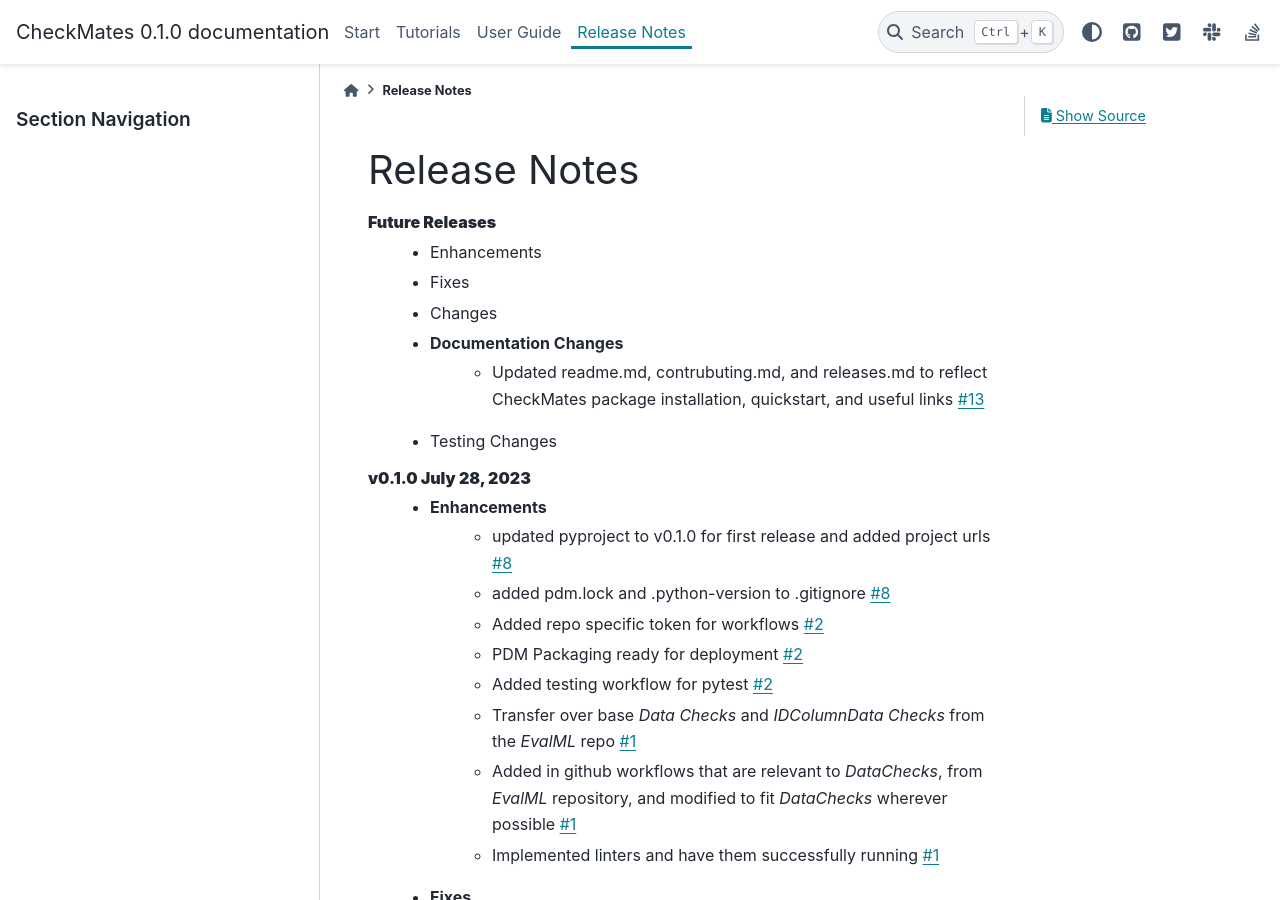
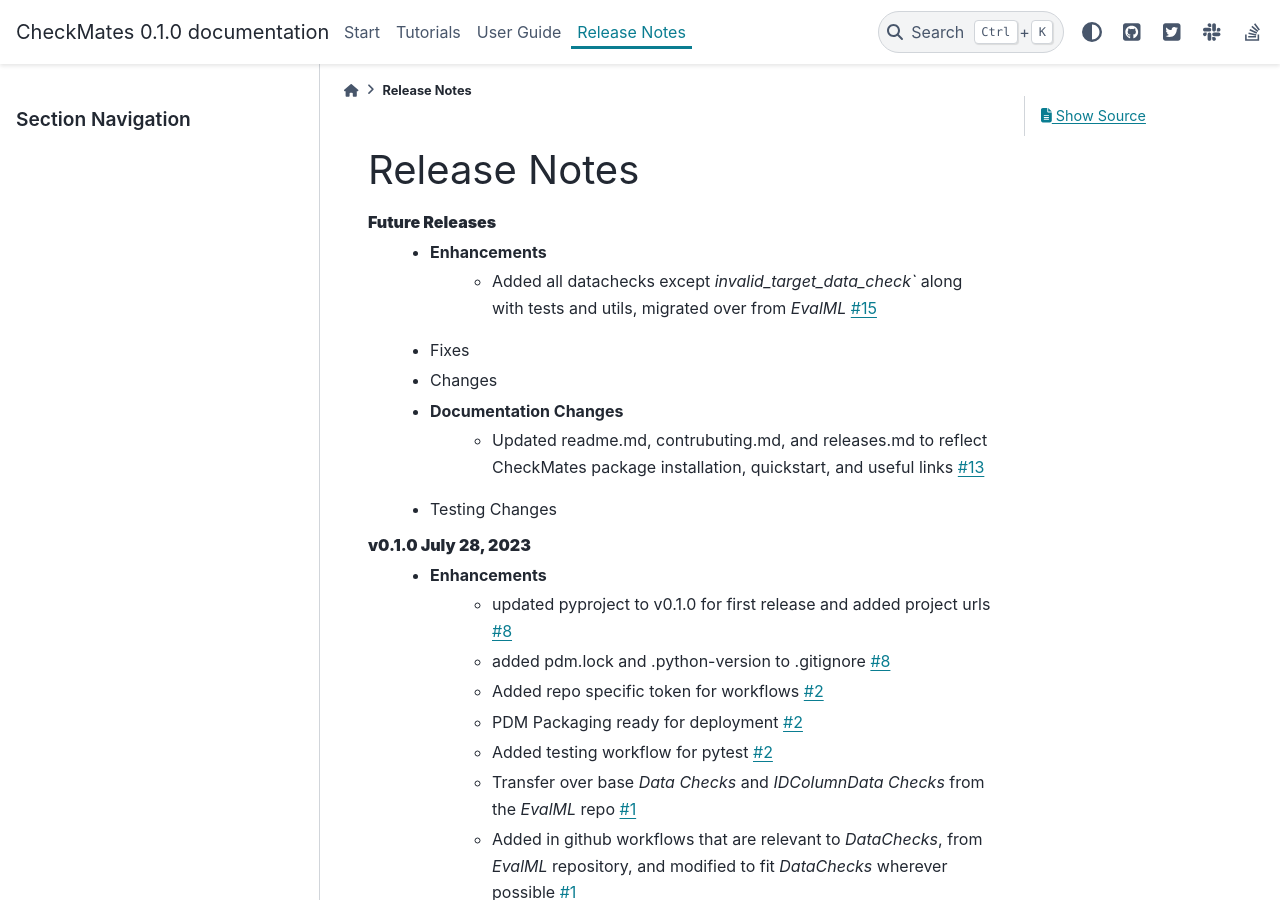
Before and after one commit to alteryx/CheckMates, a Sphinx documentation site: the page built from docs/source/release_notes.rst, in a window 1280 px wide and 900 px high. Built offline with Sphinx 7.4.7 and the PyData theme 0.15.4, drawn with Linux system fonts in a browser that asks for light colours; pages that are not in the unit, such as notebooks, are missing from menus; comment, search, counter and statistics services are not loaded.

Commit message:
release notes updated

```diff
--- a/docs/source/release_notes.rst
+++ b/docs/source/release_notes.rst
@@ -2,6 +2,7 @@
 -------------
 **Future Releases**
     * Enhancements
+        * Added all datachecks except `invalid_target_data_check`` along with tests and utils, migrated over from `EvalML` :pr:`15`
     * Fixes
     * Changes
     * Documentation Changes
```
